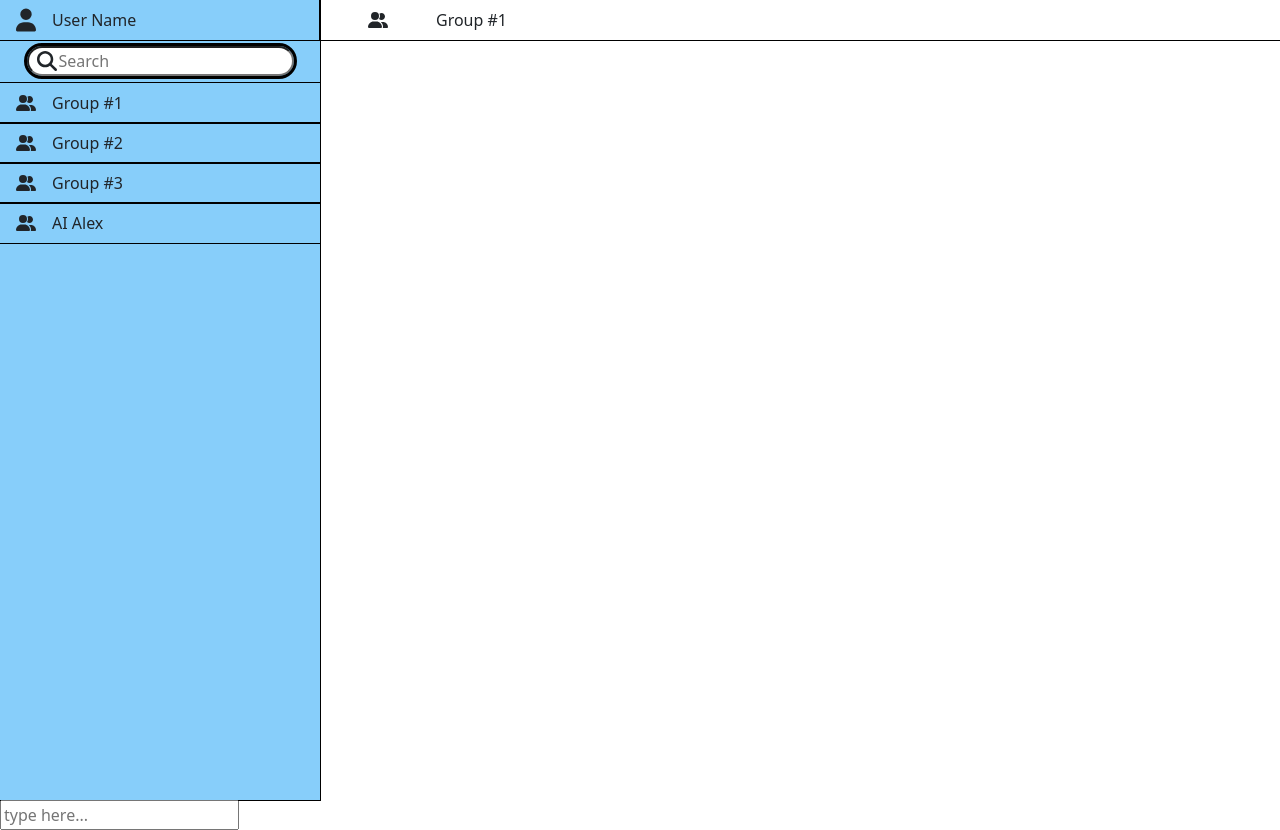
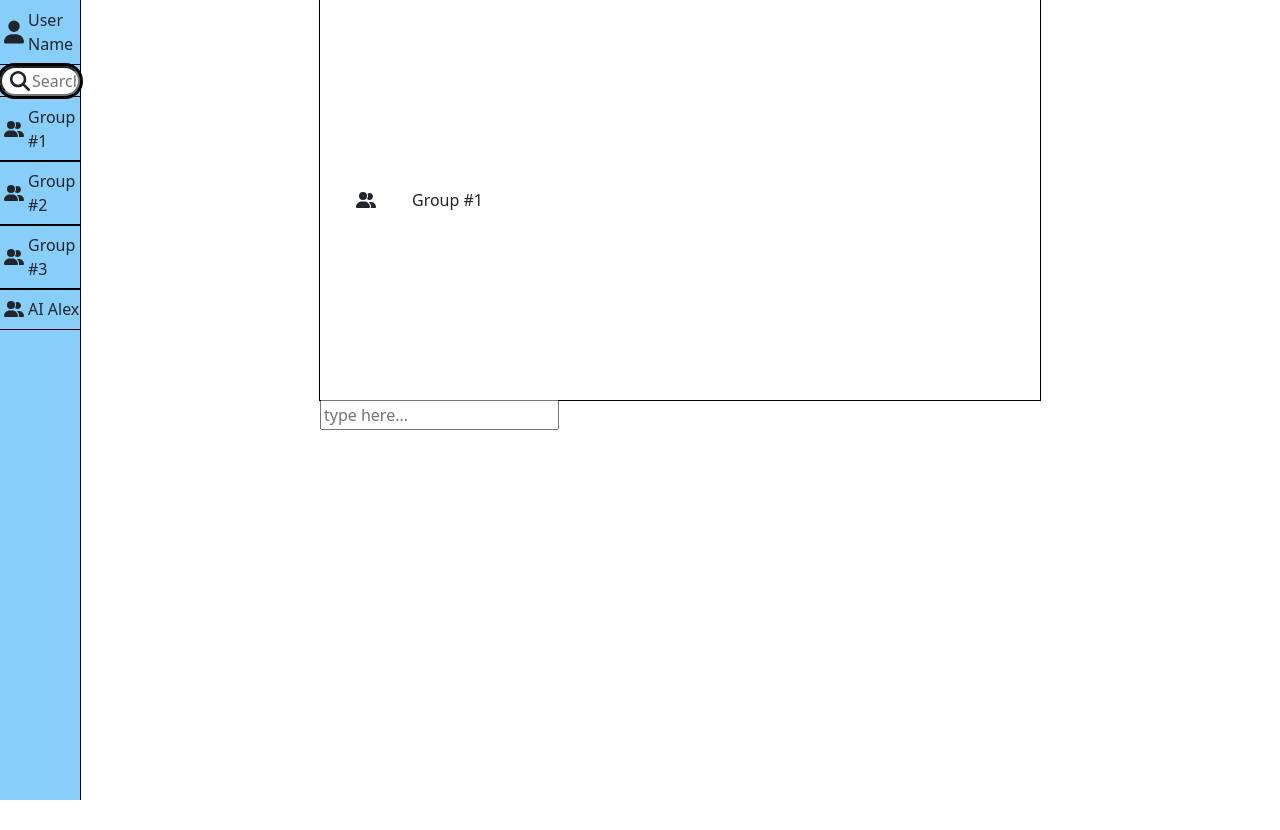
Before and after one commit to Ahmad-ayoub/Voca, a React (Create React App) app: page /MainPage in a window 1280 px wide. After the commit the page ends 800 px from the top, so only its background shows below. Built offline with nearby package versions, Linux system fonts and the light colour scheme.

Commit message:
fixing css adding grind system

```diff
--- a/src/Components/MainPage/MainPage.css
+++ b/src/Components/MainPage/MainPage.css
@@ -8,17 +8,10 @@
 }
 
 .profile_and_group_box {
-  display: flex;
+  display: grid;
+  grid-template-columns: 25% 75%;
   flex-wrap: wrap;
 }
-
-/* .profile_box {
-  display: flex;
-  align-items: center;
-  justify-content: flex-start;
-  outline: 1px solid black;
-  width: 35%;
-} */
 
 .group_box {
   display: flex;
@@ -86,5 +79,7 @@
   top: 8px;
 }
 
-/* .text_box {
-} */
+.text_box {
+  z-index: 1;
+  position: relative;
+}
--- a/src/Components/MainPage/MainPage.js
+++ b/src/Components/MainPage/MainPage.js
@@ -41,11 +41,15 @@ const MainPage = () => {
           <p className="profile_box_text">AI Alex</p>
         </div>
       </div>
-      <div className="group_box">
-        <FontAwesomeIcon icon={faUserGroup} className="profile_box_image" />
-        <p className="profile_box_text">Group #1</p>
+      <div className="input_chat_box">
+        <div className="group_box">
+          <FontAwesomeIcon icon={faUserGroup} className="profile_box_image" />
+          <p className="profile_box_text">Group #1</p>
+        </div>
+        <div className="text_box">
+          <input placeholder="type here..." />
+        </div>
       </div>
-      <input className="text_box" placeholder="type here..." />
     </div>
   );
 };
```
